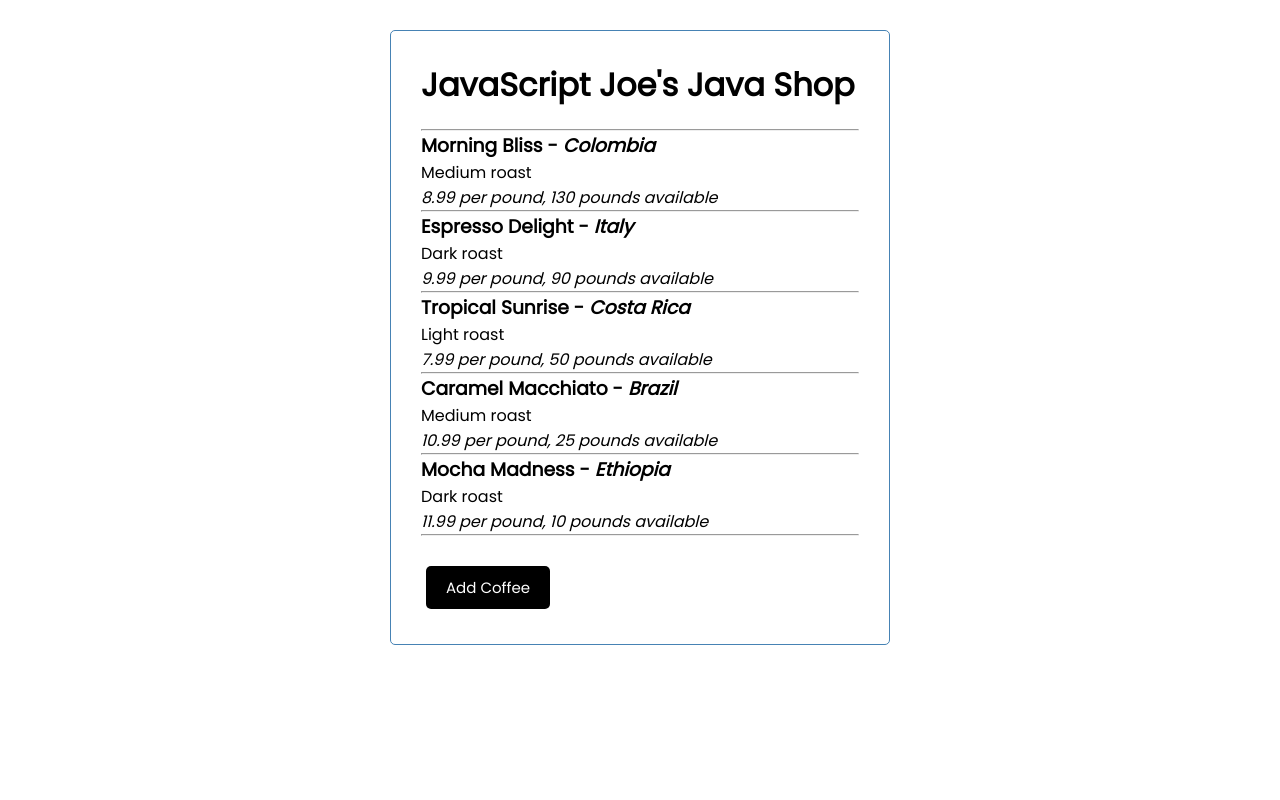
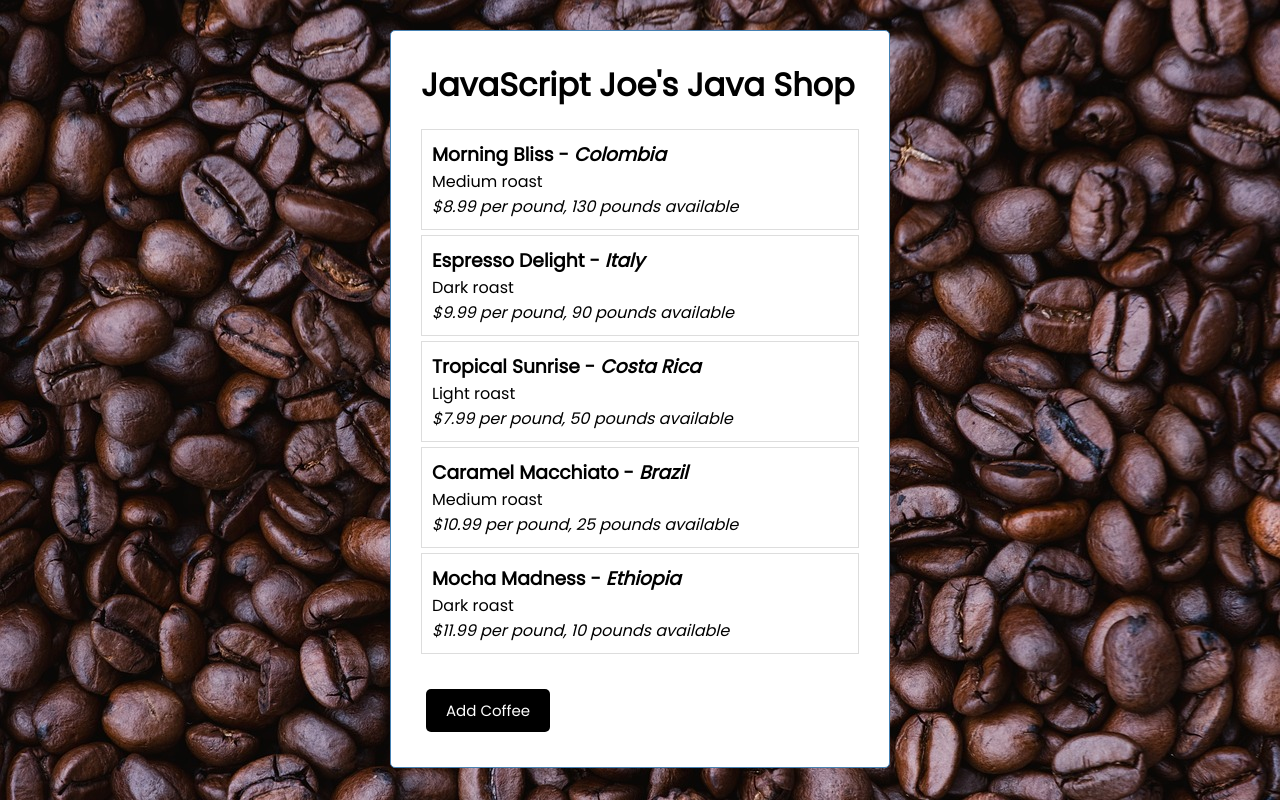
Before and after one commit to iamalion/coffee-shop, a React (Create React App) app: page / in a window 1280 px wide. Built offline with nearby package versions, Linux system fonts and the light colour scheme.

Commit message:
Add more styling

```diff
--- a/public/index.html
+++ b/public/index.html
@@ -10,34 +10,13 @@
       content="Web site created using create-react-app"
     />
     <link rel="apple-touch-icon" href="%PUBLIC_URL%/logo192.png" />
-    <!--
-      manifest.json provides metadata used when your web app is installed on a
-      user's mobile device or desktop. See https://developers.google.com/web/fundamentals/web-app-manifest/
-    -->
     <link rel="manifest" href="%PUBLIC_URL%/manifest.json" />
-    <!--
-      Notice the use of %PUBLIC_URL% in the tags above.
-      It will be replaced with the URL of the `public` folder during the build.
-      Only files inside the `public` folder can be referenced from the HTML.
 
-      Unlike "/favicon.ico" or "favicon.ico", "%PUBLIC_URL%/favicon.ico" will
-      work correctly both with client-side routing and a non-root public URL.
-      Learn how to configure a non-root public URL by running `npm run build`.
-    -->
-    <title>React App</title>
+    <title>JavaScript Joe's</title>
   </head>
   <body>
     <noscript>You need to enable JavaScript to run this app.</noscript>
     <div id="root"></div>
-    <!--
-      This HTML file is a template.
-      If you open it directly in the browser, you will see an empty page.
 
-      You can add webfonts, meta tags, or analytics to this file.
-      The build step will place the bundled scripts into the <body> tag.
-
-      To begin the development, run `npm start` or `yarn start`.
-      To create a production bundle, use `npm run build` or `yarn build`.
-    -->
   </body>
 </html>
--- a/src/components/Coffee.js
+++ b/src/components/Coffee.js
@@ -4,15 +4,16 @@ import PropTypes from "prop-types";
 
 function Coffee(props){
   return (
-    <React.Fragment>
-      <div onClick = {() => props.whenCoffeeClicked(props.id)}>
-        <h3>{props.name} - <em>{props.origin}</em></h3>
-        <p>{props.roast} roast</p>
-        <p><em>{props.price} per pound, {props.available} pounds available</em></p>
 
-      <hr/>
-      </div>
-    </React.Fragment>
+    <div className="coffee-item">
+    <div className="coffee-info" onClick={() => props.whenCoffeeClicked(props.id)}>
+      <h3>{props.name} - <em>{props.origin}</em></h3>
+      <p>{props.roast} roast</p>
+      <p><em>${props.price} per pound, {props.available} pounds available</em></p>
+    </div>
+  </div>
+
+
   );
 }
 
--- a/src/components/CoffeeList.js
+++ b/src/components/CoffeeList.js
@@ -4,13 +4,15 @@ import PropTypes from "prop-types";
 
 function CoffeeList(props){
     //Error handling
-    if (!props.coffeeList || !Array.isArray(props.coffeeList)) {
-        return <div>No coffee available.</div>;
-      }
+    if (!Array.isArray(props.coffeeList) || props.coffeeList.length === 0) {
+        return <div>
+                    <h3>No Coffee Available.</h3>
+                </div>
+    }
+
 
   return (
     <React.Fragment>
-        <hr/>
         {props.coffeeList.map((coffee) =>
           <Coffee
             whenCoffeeClicked = { props.onCoffeeSelection }
--- a/src/index.css
+++ b/src/index.css
@@ -8,6 +8,9 @@
 
 body {
   font-family: 'Poppins', sans-serif;
+  background-image: url('../public/coffee-5447420_1280.jpg');
+  background-size: cover;
+  background-repeat: no-repeat;
 }
 
 .container {
@@ -18,6 +21,7 @@ body {
   border: 1px solid steelblue;
   padding: 30px;
   border-radius: 5px;
+  background-color: #fff;
 }
 
 .header {
@@ -25,6 +29,15 @@ body {
   justify-content: space-between;
   align-items: center;
   margin-bottom: 20px;
+}
+.coffee-item {
+  display: flex;
+  justify-content: space-between;
+  align-items: center;
+  border: 1px solid #ddd;
+  padding: 10px;
+  margin: 5px 0;
+  cursor: pointer;
 }
 
 .btn {
```
Also changed, not shown: public/coffee-5447420_1280.jpg (added).
